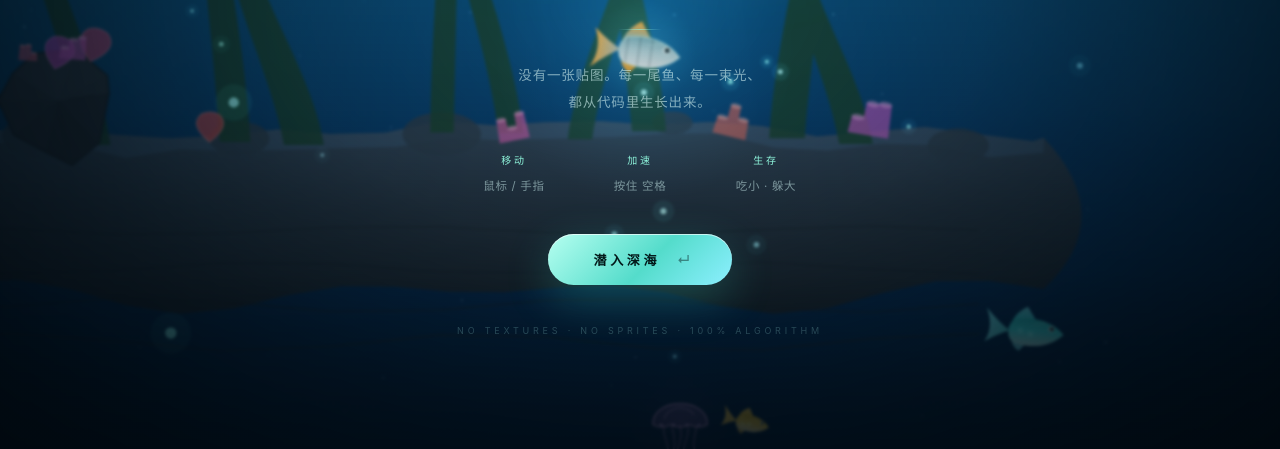
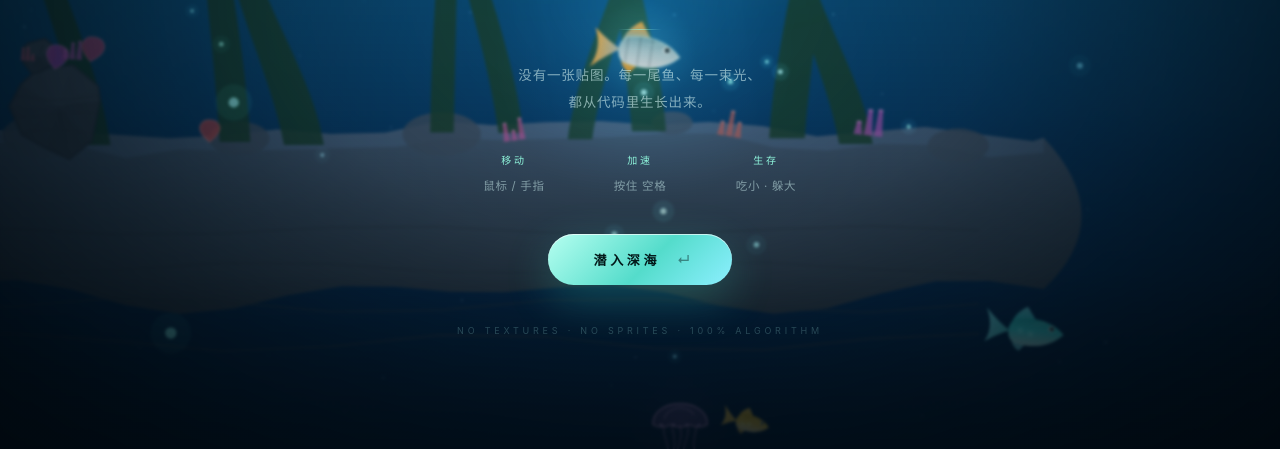
Before and after one commit to banyudu/underwater, a website: page index.html in a window 1280 px wide. Shown: the part 351-800 px from the top of the page. Drawn offline with Linux system fonts and the light colour scheme; animation ran at ten frames a second.

Commit message:
feat: stack rocks, add strata and tint them by depth
Three refinements to the seabed rock, following a report that boulders
still looked like balls even after the low-poly rewrite.

- Rocks are now 2-3 stacked shapes rather than one. A main body with a
  smaller rock resting on it (and sometimes a third) reads as a pile of
  stone instead of a single solid lump. The stack stays inside the
  collision footprint, so nothing looks walkable that is not.
- Sedimentary strata: three near-horizontal, slightly wavy bands clipped
  to the silhouette, which is what makes the shape read as rock rather
  than a coloured polygon.
- Colour by depth: hue shifts bluer, saturation and lightness drop as the
  rock sits deeper, computed from the rock's own world height rather than
  the player's depth so you still see darker rock below you. Lightness
  has a floor, because at 200m rocks were reaching near-black and the
  facets and strata were being swallowed whole.
- Coral and sponges were oversized and read as plastic blocks at close
  range; they are smaller now and the tube sponges taper with a flared
  rim instead of being trapezoids.

```diff
--- a/index.html
+++ b/index.html
@@ -746,7 +746,7 @@
       list.push({
         ox: (hash(seed + 10 + i) - 0.5) * spread,
         oy: baseY + (hash(seed + 20 + i) - 0.5) * 14,
-        size: 9 + hash(seed + 30 + i) * 13,
+        size: 7 + hash(seed + 30 + i) * 9,
         hue: (hash(seed + 40 + i) * 80 + 285) % 360,
         kind: hash(seed + 50 + i) < 0.5 ? "fan" : "tube",
         ph: hash(seed + 60 + i) * TAU
@@ -806,7 +806,7 @@
       parts,
       seed: s,
       hue: 202 + hash(s + 4) * 10,
-      lit: 16 + hash(s + 5) * 7,
+      lit: 25 + hash(s + 5) * 8,
       coral: []
     });
     shelf.x = 0;
@@ -863,7 +863,7 @@
           parts: bparts,
           seed: bs,
           hue: 200 + hash(bs + 4) * 12,
-          lit: 17 + hash(bs + 5) * 8,
+          lit: 27 + hash(bs + 5) * 9,
           coral: coralAt(bs + 40, r * 1.2, -r * 0.55)
         }));
       }
@@ -889,7 +889,7 @@
         gap: CREVICE_GAP,
         seed: s + 9,
         hue: 201 + hash(s + 11) * 10,
-        lit: 15 + hash(s + 12) * 6,
+        lit: 26 + hash(s + 12) * 7,
         coral: coralAt(s + 60, cr2 * 3.4, -cr2 * 1.5)
       }));
     }
@@ -918,7 +918,7 @@
           hullR,
           seed: s + 16,
           hue: 34 + hash(s + 17) * 10,
-          lit: 16 + hash(s + 18) * 6,
+          lit: 24 + hash(s + 18) * 6,
           coral: coralAt(s + 70, len * 0.7, -hullR * 0.4)
         });
       }
@@ -2295,23 +2295,23 @@
       } else {
         ctx.beginPath();
         for (let i = 0; i < 3; i++) {
-          const ox = (i - 1) * c.size * 0.42;
-          const h = c.size * (0.9 + 0.35 * Math.sin(i * 2.1 + c.ph));
-          const w = c.size * 0.26;
-          ctx.moveTo(ox - w, 0);
-          ctx.lineTo(ox - w * 0.8, -h);
-          ctx.lineTo(ox + w * 0.8, -h);
-          ctx.lineTo(ox + w, 0);
+          const ox = (i - 1) * c.size * 0.46;
+          const h = c.size * (0.95 + 0.4 * Math.sin(i * 2.1 + c.ph));
+          const w = c.size * 0.17;
+          ctx.moveTo(ox - w * 1.15, 0);
+          ctx.quadraticCurveTo(ox - w * 0.72, -h * 0.6, ox - w * 0.62, -h);
+          ctx.quadraticCurveTo(ox, -h - w * 0.7, ox + w * 0.62, -h);
+          ctx.quadraticCurveTo(ox + w * 0.72, -h * 0.6, ox + w * 1.15, 0);
           ctx.closePath();
         }
         ctx.fillStyle = hsl(c.hue, 60, 62, 0.7);
         ctx.fill();
         ctx.fillStyle = hsl(c.hue, 78, 82, 0.55);
         for (let i = 0; i < 3; i++) {
-          const ox = (i - 1) * c.size * 0.42;
-          const h = c.size * (0.9 + 0.35 * Math.sin(i * 2.1 + c.ph));
+          const ox = (i - 1) * c.size * 0.46;
+          const h = c.size * (0.95 + 0.4 * Math.sin(i * 2.1 + c.ph));
           ctx.beginPath();
-          ctx.ellipse(ox, -h, c.size * 0.22, c.size * 0.1, 0, 0, TAU);
+          ctx.ellipse(ox, -h - c.size * 0.02, c.size * 0.13, c.size * 0.055, 0, 0, TAU);
           ctx.fill();
         }
       }
@@ -2320,13 +2320,14 @@
   }
   function drawShelf(o) {
     const step = 36;
+    const tint = rockTint(o);
     const yt = (x) => topY(o, x);
     const yb = (x) => botY(o, x);
     for (const [a, b] of o.solids) {
       const grad = ctx.createLinearGradient(0, o.y - o.cr, 0, o.y + o.cr);
-      grad.addColorStop(0, hsl(o.hue, 28, o.lit + 7));
-      grad.addColorStop(0.45, hsl(o.hue, 26, o.lit));
-      grad.addColorStop(1, hsl(o.hue, 22, Math.max(4, o.lit - 7)));
+      grad.addColorStop(0, hsl(tint.hue, tint.sat + 6, tint.lit + 7));
+      grad.addColorStop(0.45, hsl(tint.hue, tint.sat + 4, tint.lit));
+      grad.addColorStop(1, hsl(tint.hue, tint.sat, Math.max(3, tint.lit - 7)));
       ctx.beginPath();
       ctx.moveTo(a, yt(a));
       for (let x = a + step; x < b; x += step) ctx.lineTo(x, yt(x));
@@ -2346,7 +2347,7 @@
       for (let x = b - step; x > a; x -= step) ctx.lineTo(x, yt(x) + 10);
       ctx.lineTo(a, yt(a) + 10);
       ctx.closePath();
-      ctx.fillStyle = hsl(o.hue, 34, o.lit + 16, 0.5);
+      ctx.fillStyle = hsl(tint.hue, tint.sat + 8, tint.lit + 16, 0.5);
       ctx.fill();
       const bumpCount = Math.max(2, Math.floor((b - a) / 130));
       for (let i = 0; i < bumpCount; i++) {
@@ -2354,7 +2355,7 @@
         const rr = 7 + hash(o.seed + i * 5.1) * 13;
         ctx.beginPath();
         ctx.ellipse(rx, yt(rx) + rr * 0.35, rr * 1.35, rr * 0.75, 0, 0, TAU);
-        ctx.fillStyle = hsl(o.hue, 26, o.lit + 4, 0.85);
+        ctx.fillStyle = hsl(tint.hue, tint.sat + 2, tint.lit + 4, 0.85);
         ctx.fill();
       }
       for (let k = 1; k <= 4; k++) {
@@ -2364,7 +2365,7 @@
         for (let x = a + step * 2; x < b; x += step * 2) {
           ctx.lineTo(x, baseY + Math.sin(x * 0.02 + o.seed + k * 1.7) * (2 + k));
         }
-        ctx.strokeStyle = hsl(o.hue, 24, Math.max(4, o.lit - 8), 0.34 + k * 0.05);
+        ctx.strokeStyle = hsl(tint.hue, tint.sat, Math.max(3, tint.lit - 8), 0.34 + k * 0.05);
         ctx.lineWidth = 1.4;
         ctx.stroke();
       }
@@ -2388,21 +2389,32 @@
     }
     return { cx, cy, reach };
   }
-  function drawRock(o, parts = o.parts, seed = o.seed) {
-    const { cx, cy, reach } = rockReach(parts);
-    const r0 = reach * 0.92;
+  function rockTint(o) {
+    const d = clamp((o.y / 20 - 30) / 260, 0, 1);
+    return {
+      hue: o.hue + d * 16,
+      // 往蓝紫方向偏
+      sat: Math.max(8, 22 - d * 8),
+      // 保留下限：深水里岩石可以很暗，但不能黑成一片——否则棱面和层理全被吃掉
+      lit: Math.max(13, o.lit - d * 6)
+    };
+  }
+  function rockShape(cx, cy, r0, seed, tint) {
     const n = 8 + Math.floor(hash(seed + 0.7) * 3);
     const pts = [];
     for (let i = 0; i < n; i++) {
       const a = i / n * TAU + (hash(seed + i * 2.7) - 0.5) * 0.34;
-      const rad = r0 * (0.7 + hash(seed + i * 5.3) * 0.3);
+      const rad = r0 * (0.72 + hash(seed + i * 5.3) * 0.28);
       pts.push({ x: cx + Math.cos(a) * rad, y: cy + Math.sin(a) * rad });
     }
-    ctx.beginPath();
-    ctx.moveTo(pts[0].x, pts[0].y);
-    for (let i = 1; i < n; i++) ctx.lineTo(pts[i].x, pts[i].y);
-    ctx.closePath();
-    ctx.fillStyle = hsl(o.hue, 22, o.lit, 0.98);
+    const tracePath = () => {
+      ctx.beginPath();
+      ctx.moveTo(pts[0].x, pts[0].y);
+      for (let i = 1; i < n; i++) ctx.lineTo(pts[i].x, pts[i].y);
+      ctx.closePath();
+    };
+    tracePath();
+    ctx.fillStyle = hsl(tint.hue, tint.sat, tint.lit, 0.98);
     ctx.fill();
     for (let i = 0; i < n; i++) {
       const a = pts[i], b = pts[(i + 1) % n];
@@ -2411,29 +2423,67 @@
       ctx.lineTo(a.x, a.y);
       ctx.lineTo(b.x, b.y);
       ctx.closePath();
-      const midY = (a.y + b.y) / 2;
-      const up = clamp((cy - midY) / (r0 * 0.9), -1, 1);
+      const up = clamp((cy - (a.y + b.y) / 2) / (r0 * 0.9), -1, 1);
       const jitter = (hash(seed + i * 3.1) - 0.5) * 5;
-      ctx.fillStyle = hsl(o.hue, 20, o.lit + up * 6 + jitter, 0.5);
+      ctx.fillStyle = hsl(tint.hue, tint.sat - 2, tint.lit + up * 6 + jitter, 0.5);
       ctx.fill();
     }
-    ctx.beginPath();
-    ctx.moveTo(pts[0].x, pts[0].y);
-    for (let i = 1; i < n; i++) ctx.lineTo(pts[i].x, pts[i].y);
-    ctx.closePath();
-    ctx.strokeStyle = hsl(o.hue, 24, Math.max(3, o.lit - 8), 0.55);
+    if (r0 > 26) {
+      ctx.save();
+      tracePath();
+      ctx.clip();
+      for (let k = 1; k <= 3; k++) {
+        const yy = cy - r0 * 0.46 + r0 * 0.92 / 3 * k + (hash(seed + k * 4.4) - 0.5) * r0 * 0.1;
+        ctx.beginPath();
+        const x0 = cx - r0, x1 = cx + r0;
+        ctx.moveTo(x0, yy);
+        for (let x = x0 + r0 * 0.3; x <= x1; x += r0 * 0.3) {
+          ctx.lineTo(x, yy + Math.sin(x * 0.09 + seed + k * 1.7) * r0 * 0.045);
+        }
+        ctx.strokeStyle = hsl(tint.hue, tint.sat - 4, Math.max(3, tint.lit - 6), 0.42);
+        ctx.lineWidth = Math.max(1, r0 * 0.022);
+        ctx.stroke();
+      }
+      ctx.restore();
+    }
+    tracePath();
+    ctx.strokeStyle = hsl(tint.hue, tint.sat + 2, Math.max(3, tint.lit - 8), 0.55);
     ctx.lineWidth = 1.6;
     ctx.stroke();
     ctx.beginPath();
     for (let k = 0; k < 2; k++) {
       const i = Math.floor(hash(seed + k * 9.7) * n);
       const a = pts[i];
-      ctx.moveTo(cx + (a.x - cx) * 0.2, cy + (a.y - cy) * 0.2);
-      ctx.lineTo(cx + (a.x - cx) * 0.72, cy + (a.y - cy) * 0.72);
-    }
-    ctx.strokeStyle = hsl(o.hue, 22, Math.max(3, o.lit - 7), 0.4);
+      ctx.moveTo(cx + (a.x - cx) * 0.18, cy + (a.y - cy) * 0.18);
+      ctx.lineTo(cx + (a.x - cx) * 0.7, cy + (a.y - cy) * 0.7);
+    }
+    ctx.strokeStyle = hsl(tint.hue, tint.sat, Math.max(3, tint.lit - 7), 0.4);
     ctx.lineWidth = 1.1;
     ctx.stroke();
+  }
+  function drawRock(o, parts = o.parts, seed = o.seed) {
+    const { cx, cy, reach } = rockReach(parts);
+    const tint = rockTint(o);
+    const baseR = reach * 0.74;
+    rockShape(cx, cy + reach * 0.08, baseR, seed, tint);
+    if (hash(seed + 11) < 0.8) {
+      rockShape(
+        cx + (hash(seed + 12) - 0.5) * reach * 0.5,
+        cy - reach * 0.34,
+        baseR * 0.56,
+        seed + 13.3,
+        tint
+      );
+    }
+    if (hash(seed + 21) < 0.55) {
+      rockShape(
+        cx + (hash(seed + 22) - 0.5) * reach * 0.55,
+        cy - reach * 0.56,
+        baseR * 0.34,
+        seed + 23.7,
+        tint
+      );
+    }
   }
   function drawCrevice(o) {
     const left = o.parts.filter((c) => c.x < o.x);
@@ -2490,7 +2540,7 @@
   function drawTerrain() {
     const deep = clamp((depthM() - 60) / 220, 0, 1);
     ctx.save();
-    if (deep > 0.01) ctx.globalAlpha = 1 - deep * 0.1;
+    if (deep > 0.01) ctx.globalAlpha = 1 - deep * 0.06;
     for (const o of world.terrain) {
       if (o.kind === "shelf") drawShelf(o);
     }
```
Also changed, not shown: src/render/terrain.js (+111 -45 lines), src/world/terrain.js (+5 -5 lines).
